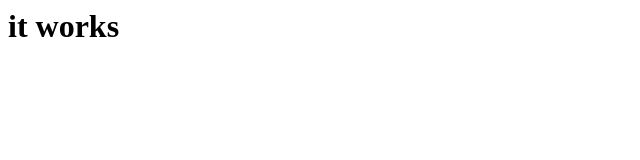
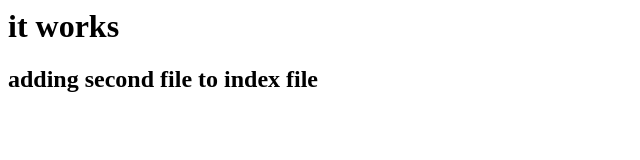
Before and after one commit to sampaddemo/pipeline-demo, a plain HTML site: page index.html in a window 1280 px wide. Shown: the whole page, without its empty margins (0-640 px from the left). Drawn offline with Linux system fonts and the light colour scheme.

Commit message:
third commit changed in index file

```diff
--- a/index.html
+++ b/index.html
@@ -1 +1,2 @@
 <h1> it works </h1>
+<h2> adding second file to index file </h2>
```
